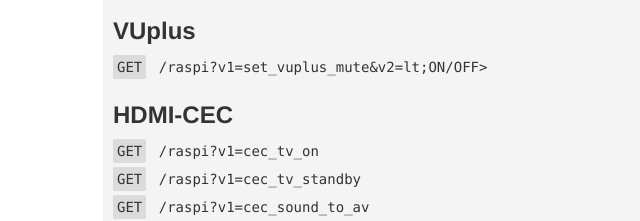
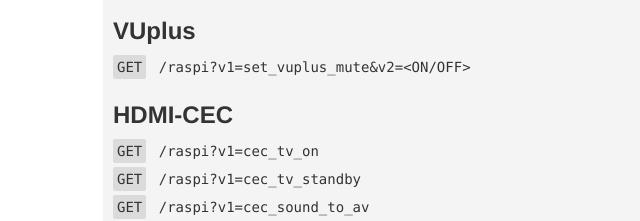
Before and after one commit to eiGelbGeek/raspiREST-API, a website: page public/index.html in a window 1280 px wide. Shown: the part 757-978 px from the top of the page, 221-861 px from the left. Drawn offline with Linux system fonts and the light colour scheme.

Commit message:
Typo Error Fixed

```diff
--- a/public/index.html
+++ b/public/index.html
@@ -39,7 +39,7 @@
         <p><span class="method">GET</span> /raspi?v1=set_av_mute&v2=&lt;ON/OFF&gt;</p>
 
         <h2>VUplus</h2>
-        <p><span class="method">GET</span> /raspi?v1=set_vuplus_mute&v2=lt;ON/OFF&gt;</p>
+        <p><span class="method">GET</span> /raspi?v1=set_vuplus_mute&v2=&lt;ON/OFF&gt;</p>
 
         <h2>HDMI-CEC</h2>
         <p><span class="method">GET</span> /raspi?v1=cec_tv_on</p>
```
